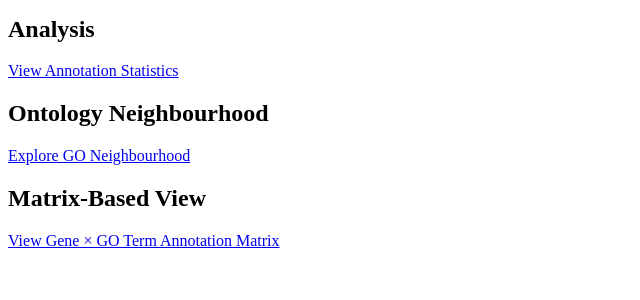
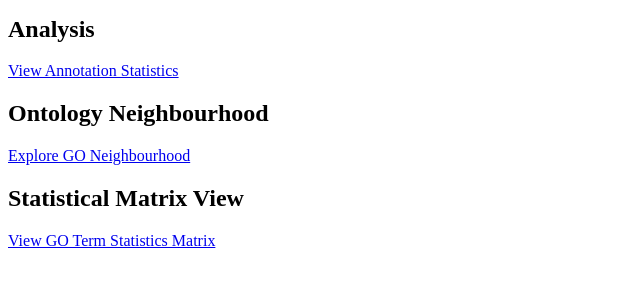
Before and after one commit to elicchi/gene_ont, a Flask app: page / in a window 1280 px wide. Shown: the part 240-540 px from the top of the page, without its empty margins (0-640 px from the left). Run offline with Flask 3, Linux system fonts and the light colour scheme; parts of the project's set-up code (start-up, migrations or seed data) failed here and were passed over.

Commit message:
Update index.html

```diff
--- a/src/templates/index.html
+++ b/src/templates/index.html
@@ -25,8 +25,8 @@
     <h2>Ontology Neighbourhood</h2>
     <a href="/neighbourhood">Explore GO Neighbourhood</a>
 
-    <h2>Matrix-Based View</h2>
-    <a href="/matrix">View Gene × GO Term Annotation Matrix</a>
+    <h2>Statistical Matrix View</h2>
+    <a href="/matrix_stats">View GO Term Statistics Matrix</a>
 
 </body>
 </html>
```
